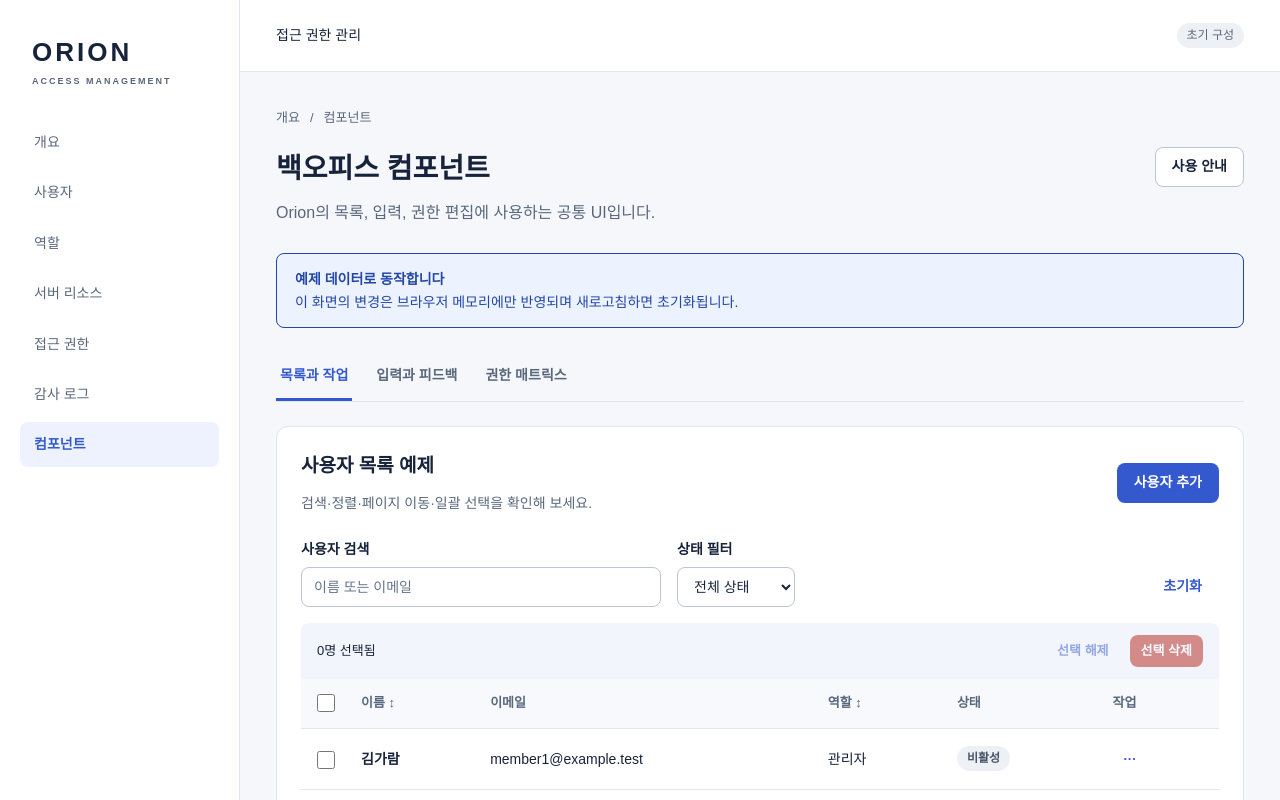
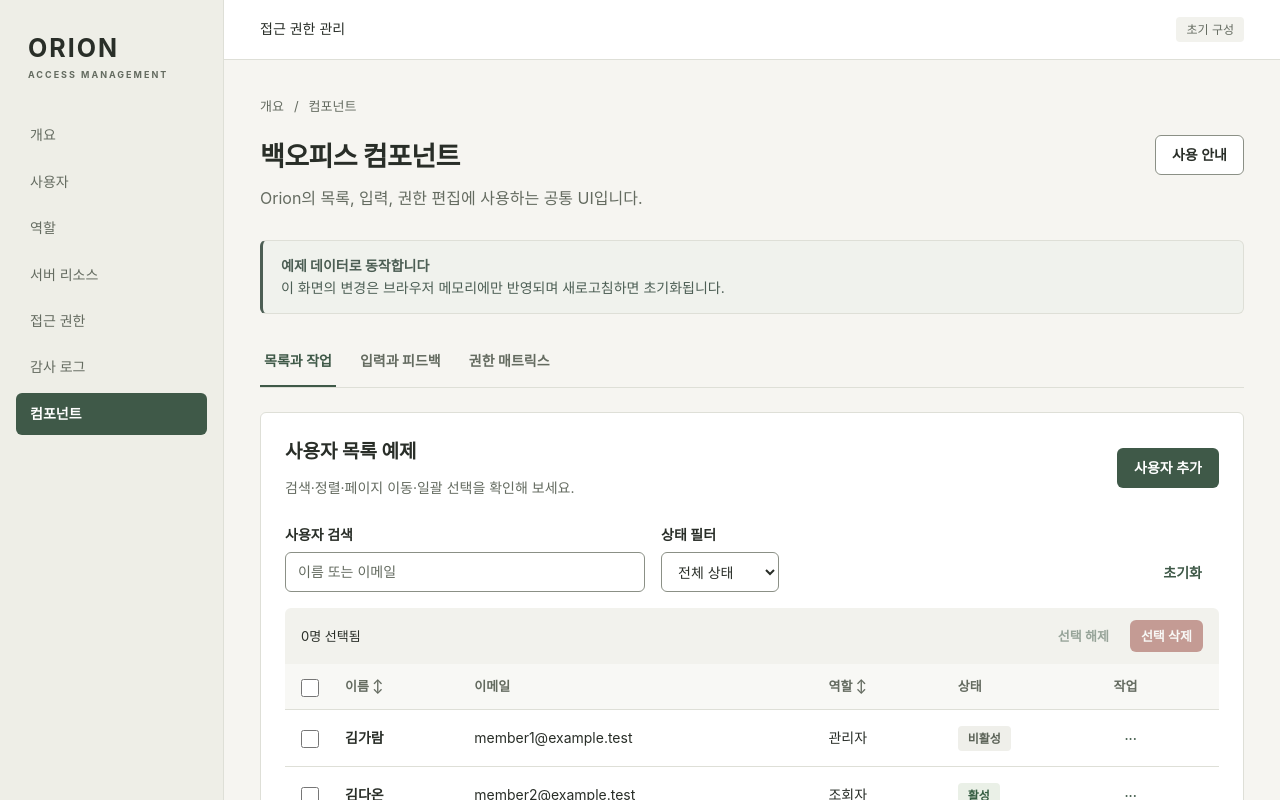
Before and after one commit to minjoonchoi/orion, a Next.js app: page /components in a window 1280 px wide. Shown: the top 800 px of the page. Built offline with nearby package versions, Linux system fonts and the light colour scheme.

Commit message:
style: refine platform with warm neutrals and restrained forest accents

```diff
--- a/src/app/globals.css
+++ b/src/app/globals.css
@@ -1,10 +1,18 @@
 :root {
-  --background: #f5f7fb;
-  --surface: #fff;
-  --text: #17233a;
-  --muted: #59677c;
-  --line: #e0e6ef;
-  --accent: #3459cf;
+  color-scheme: light;
+  --background: #f6f5f1;
+  --surface: #ffffff;
+  --surface-subtle: #f2f2ed;
+  --sidebar: #eeeee7;
+  --text: #292e28;
+  --muted: #646b60;
+  --line: #dedfd7;
+  --accent: #3f5948;
+  --accent-hover: #304737;
+  --accent-subtle: #e9eee7;
+  --selected: #edf1e9;
+  --radius: 6px;
+  --shadow: 0 8px 28px rgb(37 43 34 / 10%);
 }
 * {
   box-sizing: border-box;
@@ -13,7 +21,10 @@
   margin: 0;
   background: var(--background);
   color: var(--text);
-  font-family: Arial, "Apple SD Gothic Neo", "Malgun Gothic", sans-serif;
+  font-family:
+    -apple-system, BlinkMacSystemFont, "Segoe UI", "Apple SD Gothic Neo",
+    "Malgun Gothic", "Noto Sans KR", sans-serif;
+  -webkit-font-smoothing: antialiased;
   line-height: 1.6;
 }
 a {
@@ -26,12 +37,12 @@
   background: var(--accent);
   color: white;
   border: 0;
-  border-radius: 8px;
+  border-radius: var(--radius);
   font: inherit;
 }
 a:focus-visible,
 button:focus-visible {
-  outline: 3px solid var(--accent);
+  outline: 2px solid var(--accent);
   outline-offset: 4px;
 }
 .shell {
@@ -39,16 +50,16 @@
   min-height: 100vh;
 }
 .sidebar {
-  width: 240px;
+  width: 224px;
   flex-shrink: 0;
-  background: var(--surface);
+  background: var(--sidebar);
   border-right: 1px solid var(--line);
-  padding: 32px 20px;
+  padding: 28px 16px;
 }
 .brand {
-  font-weight: 800;
-  font-size: 26px;
-  letter-spacing: 3px;
+  font-weight: 650;
+  font-size: 25px;
+  letter-spacing: 2px;
   padding: 0 12px 32px;
 }
 .brand span {
@@ -59,11 +70,11 @@
 }
 .sidebar nav {
   display: grid;
-  gap: 6px;
+  gap: 4px;
 }
 .sidebar nav a {
-  padding: 11px 14px;
-  border-radius: 8px;
+  padding: 10px 14px;
+  border-radius: var(--radius);
   font-size: 14px;
   color: var(--muted);
 }
@@ -71,8 +82,8 @@
   background: var(--background);
 }
 .sidebar nav a[aria-current="page"] {
-  background: #eef2ff;
-  color: var(--accent);
+  background: var(--accent);
+  color: #ffffff;
   font-weight: 700;
 }
 .workspace {
@@ -81,9 +92,9 @@
 }
 .topbar {
   background: var(--surface);
-  min-height: 72px;
+  min-height: 60px;
   border-bottom: 1px solid var(--line);
-  padding: 20px 36px;
+  padding: 16px 36px;
   display: flex;
   align-items: center;
   justify-content: space-between;
@@ -95,7 +106,8 @@
   margin: auto;
 }
 h1 {
-  font-size: 28px;
+  font-size: 27px;
+  letter-spacing: -0.6px;
   font-weight: 700;
   margin: 0 0 8px;
 }
@@ -112,17 +124,18 @@
   margin-bottom: 28px;
 }
 .intro {
-  background: #eaf0ff;
-  border: 1px solid #d9e3ff;
+  background: var(--surface-subtle);
+  border: 1px solid var(--line);
+  border-left: 3px solid var(--accent);
   padding: 32px;
-  border-radius: 14px;
+  border-radius: var(--radius);
   margin-bottom: 24px;
 }
 .eyebrow {
   display: block;
   font-size: 11px;
-  font-weight: 700;
-  letter-spacing: 2px;
+  font-weight: 600;
+  letter-spacing: 1.4px;
   color: var(--accent);
   margin-bottom: 14px;
 }
@@ -135,10 +148,11 @@
   background: var(--surface);
   padding: 24px;
   border: 1px solid var(--line);
-  border-radius: 12px;
+  border-radius: var(--radius);
 }
 .card:hover {
   border-color: var(--accent);
+  background: #fbfcf9;
 }
 .card p {
   font-size: 14px;
@@ -151,16 +165,16 @@
 .badge {
   display: inline-block;
   font-size: 12px;
-  border-radius: 20px;
+  border-radius: 4px;
   padding: 3px 10px;
   color: var(--muted);
-  background: #edf0f5;
+  background: var(--surface-subtle);
 }
 .empty-state {
   padding: 72px 24px;
   text-align: center;
-  border: 1px dashed #c2ccdc;
-  border-radius: 12px;
+  border: 1px solid var(--line);
+  border-radius: var(--radius);
   background: var(--surface);
 }
 .empty-state h2 {
--- a/src/components/ui/styles.css
+++ b/src/components/ui/styles.css
@@ -1,9 +1,19 @@
 :root {
-  --ui-danger: #b42318;
-  --ui-success: #146c43;
-  --ui-radius: 8px;
-  --ui-border: #bac5d5;
-  --ui-focus: #3459cf;
+  --ui-danger: #98473e;
+  --ui-success: #3e624a;
+  --ui-radius: var(--radius);
+  --ui-border: #8b9086;
+  --ui-focus: var(--accent);
+  --tone-neutral-fg: #5b6257;
+  --tone-neutral-bg: #efefea;
+  --tone-info-fg: #4c5e54;
+  --tone-info-bg: #f0f2ed;
+  --tone-success-fg: #365e43;
+  --tone-success-bg: #eaf0e7;
+  --tone-warning-fg: #795b28;
+  --tone-warning-bg: #f6f1e5;
+  --tone-danger-fg: #91453b;
+  --tone-danger-bg: #f8eeea;
 }
 .sr-only {
   position: absolute;
@@ -55,7 +65,15 @@
   font-size: 13px;
 }
 .ui-button:hover:not(:disabled) {
-  filter: brightness(0.94);
+  filter: brightness(0.96);
+}
+.ui-button--primary:hover:not(:disabled) {
+  background: var(--accent-hover);
+  filter: none;
+}
+.ui-button--ghost:hover:not(:disabled) {
+  background: var(--accent-subtle);
+  filter: none;
 }
 .ui-button:disabled {
   opacity: 0.5;
@@ -69,7 +87,7 @@
   [role="menuitem"],
   button
 ):focus-visible {
-  outline: 3px solid var(--ui-focus);
+  outline: 2px solid var(--ui-focus);
   outline-offset: 3px;
 }
 .ui-spinner {
@@ -88,31 +106,31 @@
 .ui-badge {
   display: inline-flex;
   align-items: center;
-  border-radius: 20px;
+  border-radius: 4px;
   padding: 3px 10px;
   font-size: 12px;
   font-weight: 600;
   white-space: nowrap;
 }
 .ui-tone--neutral {
-  color: #49566a;
-  background: #edf0f5;
+  color: var(--tone-neutral-fg);
+  background: var(--tone-neutral-bg);
 }
 .ui-tone--info {
-  color: #2347a8;
-  background: #edf2ff;
+  color: var(--tone-info-fg);
+  background: var(--tone-info-bg);
 }
 .ui-tone--success {
-  color: #146c43;
-  background: #e8f6ee;
+  color: var(--tone-success-fg);
+  background: var(--tone-success-bg);
 }
 .ui-tone--warning {
-  color: #85500d;
-  background: #fff4da;
+  color: var(--tone-warning-fg);
+  background: var(--tone-warning-bg);
 }
 .ui-tone--danger {
-  color: #a21f16;
-  background: #fef0ed;
+  color: var(--tone-danger-fg);
+  background: var(--tone-danger-bg);
 }
 .ui-field {
   display: grid;
@@ -144,12 +162,12 @@
   border-color: var(--ui-danger);
 }
 .ui-input:disabled {
-  background: #edf0f5;
+  background: var(--surface-subtle);
   color: var(--muted);
   cursor: not-allowed;
 }
 .ui-input::placeholder {
-  color: #66748a;
+  color: var(--muted);
 }
 .ui-hint {
   color: var(--muted);
@@ -191,7 +209,7 @@
   width: 38px;
   height: 22px;
   border-radius: 22px;
-  background: #718096;
+  background: #777f70;
   flex-shrink: 0;
 }
 .ui-switch-track::before {
@@ -210,7 +228,7 @@
   transform: translateX(16px);
 }
 .ui-switch input:focus-visible + .ui-switch-track {
-  outline: 3px solid var(--ui-focus);
+  outline: 2px solid var(--ui-focus);
   outline-offset: 3px;
 }
 .ui-switch input:disabled ~ span {
@@ -223,7 +241,8 @@
   align-items: center;
   gap: 16px;
   padding: 14px 18px;
-  border: 1px solid currentColor;
+  border: 1px solid var(--line);
+  border-left: 3px solid currentColor;
   border-radius: var(--ui-radius);
   font-size: 14px;
 }
@@ -238,7 +257,7 @@
 .ui-skeleton {
   height: 22px;
   border-radius: 5px;
-  background: #e2e7f0;
+  background: #e5e6df;
   animation: ui-pulse 1.5s ease-in-out infinite;
 }
 @keyframes ui-pulse {
@@ -296,7 +315,7 @@
   font-weight: 600;
   padding: 12px 4px;
   border-radius: 0;
-  border-bottom: 3px solid transparent;
+  border-bottom: 2px solid transparent;
   white-space: nowrap;
 }
 .ui-tab[data-state="active"] {
@@ -309,7 +328,7 @@
 .ui-overlay {
   position: fixed;
   inset: 0;
-  background: rgb(14 24 42 / 48%);
+  background: rgb(30 35 28 / 38%);
   z-index: 50;
 }
 .ui-dialog {
@@ -322,9 +341,10 @@
   max-height: calc(100dvh - 48px);
   overflow-y: auto;
   background: var(--surface);
-  border-radius: 14px;
+  border-radius: 8px;
   padding: 28px;
-  box-shadow: 0 20px 80px #10204033;
+  box-shadow: 0 20px 64px rgb(30 35 28 / 20%);
+  border: 1px solid var(--line);
 }
 .ui-dialog > p,
 .ui-dialog-header p {
@@ -362,8 +382,8 @@
   padding: 6px;
   background: var(--surface);
   border: 1px solid var(--line);
-  border-radius: 10px;
-  box-shadow: 0 8px 24px #10204022;
+  border-radius: var(--ui-radius);
+  box-shadow: var(--shadow);
   z-index: 60;
 }
 .ui-menu-item {
@@ -374,7 +394,7 @@
   outline: none;
 }
 .ui-menu-item[data-highlighted] {
-  background: #edf2ff;
+  background: var(--accent-subtle);
   color: var(--accent);
 }
 .ui-menu-item[data-danger] {
@@ -405,10 +425,10 @@
   justify-content: space-between;
   padding: 18px;
   border: 1px solid var(--ui-border);
-  border-left: 4px solid var(--accent);
-  border-radius: 10px;
+  border-left: 3px solid var(--accent);
+  border-radius: var(--ui-radius);
   background: var(--surface);
-  box-shadow: 0 8px 32px #10204022;
+  box-shadow: var(--shadow);
   font-size: 14px;
 }
 .ui-toast-title {
@@ -423,7 +443,7 @@
   padding: 24px;
   border: 1px solid var(--line);
   background: var(--surface);
-  border-radius: 12px;
+  border-radius: var(--ui-radius);
 }
 .ui-panel-header {
   display: flex;
@@ -474,8 +494,8 @@
   flex-wrap: wrap;
   gap: 12px;
   padding: 12px 16px;
-  background: #f2f5fc;
-  border-radius: 8px 8px 0 0;
+  background: var(--surface-subtle);
+  border-radius: var(--ui-radius) var(--ui-radius) 0 0;
   font-size: 13px;
 }
 .ui-table-scroll {
@@ -496,21 +516,21 @@
 }
 .ui-table th,
 .ui-table td {
-  padding: 14px 16px;
+  padding: 12px 16px;
   border-bottom: 1px solid var(--line);
   white-space: nowrap;
 }
 .ui-table thead th {
   color: var(--muted);
   font-size: 13px;
-  background: #f7f9fc;
+  background: #f8f8f5;
   font-weight: 600;
 }
 .ui-table tbody tr:hover {
-  background: #f8faff;
+  background: #f8f9f5;
 }
-.ui-table tr[data-selected] {
-  background: #eef3ff;
+.ui-table tbody tr[data-selected] {
+  background: var(--selected);
 }
 .ui-table .ui-selection-cell {
   width: 44px;
```
Also changed, not shown: 1 other file (tests, documents, lock files or other folders).
